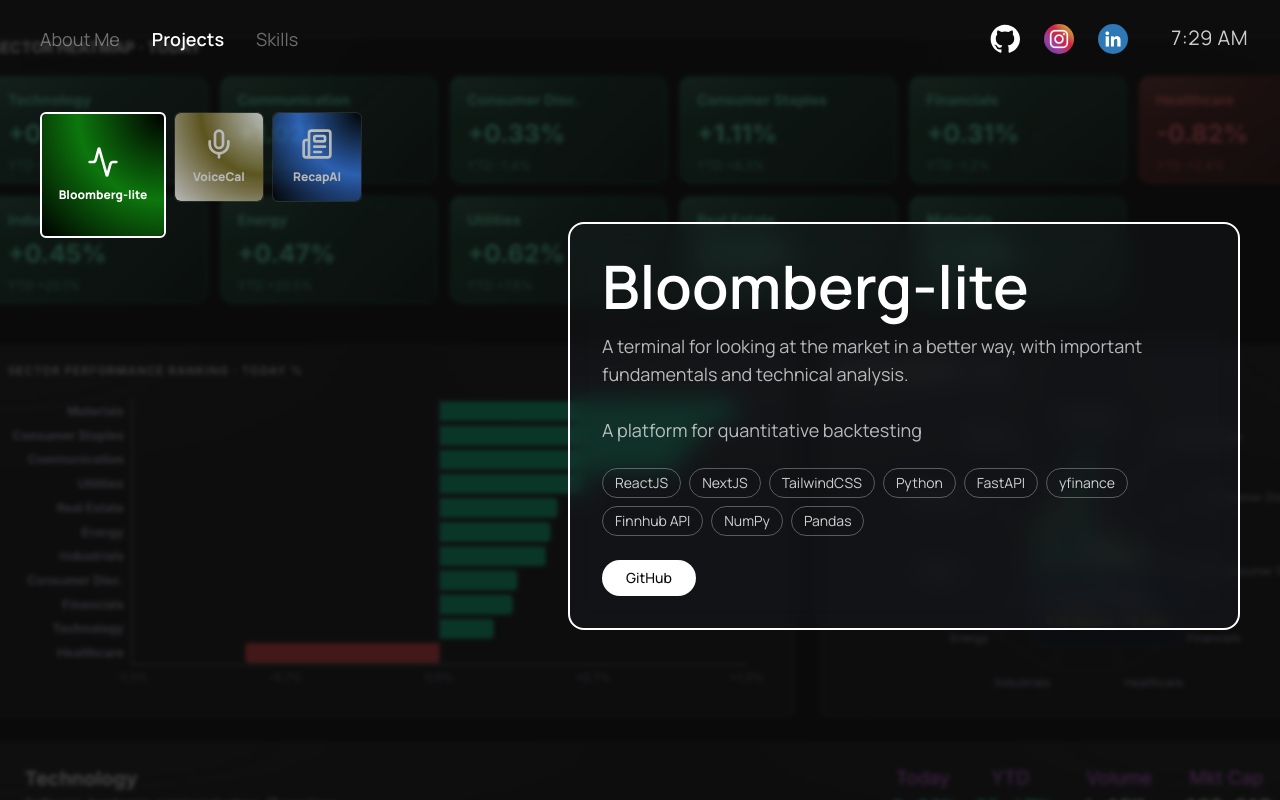
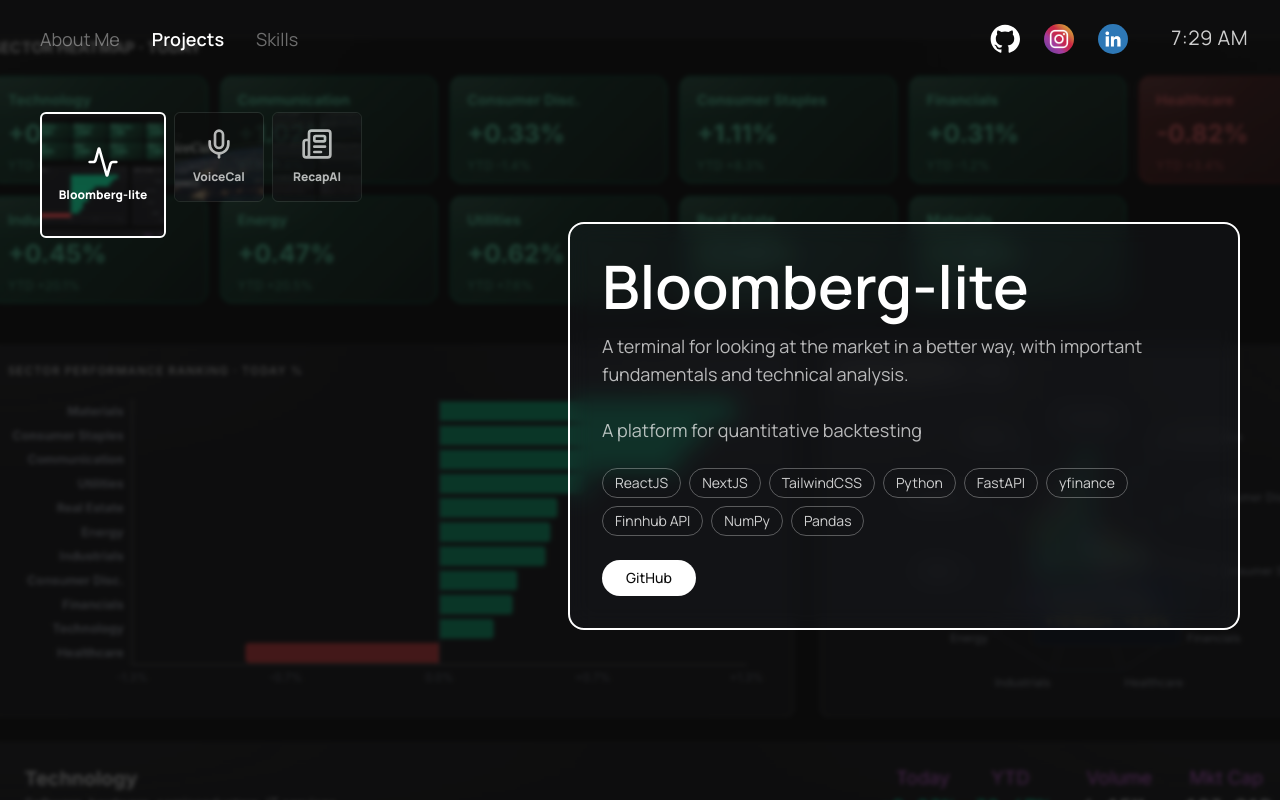
Before and after one commit to JoelSaputra/portfolio, a Next.js app: page /home in a window 1280 px wide. Both pictures are taken after a click on the button "Projects". Built offline with nearby package versions, Linux system fonts and the light colour scheme.

Commit message:
update thumbnails for project

```diff
--- a/src/components/AboutMe.js
+++ b/src/components/AboutMe.js
@@ -1,13 +1,13 @@
 import { SVG3D } from "3dsvg";
+import { User } from "lucide-react";
 
 export const id = "about-me";
 
 export function Thumbnail() {
   return (
-    <div
-      className="h-full w-full rounded-md"
-      style={{ background: "linear-gradient(135deg, #22c55eaa, #0a0a0a 85%)" }}
-    />
+    <div className="matte-metal-card flex h-full w-full items-center justify-center rounded-md">
+      <User className="h-8 w-8 text-white" />
+    </div>
   );
 }
 
--- a/src/components/createProjectTile.js
+++ b/src/components/createProjectTile.js
@@ -19,24 +19,34 @@
     id,
     Thumbnail() {
       return (
+        <div className="relative flex h-full w-full items-center justify-center overflow-hidden rounded-md">
           <div
-          className="flex h-full w-full items-center justify-center rounded-md"
+            className="absolute inset-0 scale-110"
             style={{
               background: thumbnailColors
                 ? `radial-gradient(ellipse at top right, ${thumbnailColors.join(", ")})`
                 : thumbnailColor
                 ? `linear-gradient(135deg, ${thumbnailColor}, #0a0a0a 85%)`
                 : "#1a1a1a",
+              ...(backgroundImage
+                ? {
+                    backgroundImage: `linear-gradient(rgba(10,10,10,0.45), rgba(10,10,10,0.45)), url("${backgroundImage}")`,
+                    backgroundSize: "cover",
+                    backgroundPosition: "center",
+                    filter: "blur(2px)",
+                  }
+                : {}),
             }}
-        >
+          />
+
           {thumbnailImage ? (
             <img
               src={thumbnailImage}
               alt={`${name} thumbnail`}
-              className="h-4/5 w-4/5 object-contain"
+              className="relative h-4/5 w-4/5 object-contain"
             />
           ) : (
-            <div className="flex flex-col items-center gap-2">
+            <div className="relative flex flex-col items-center gap-2">
               {Icon && <Icon className="h-8 w-8 text-white" />}
               <p className="px-3 text-center text-[12px] font-extrabold  text-white">{name}</p>
             </div>
```
Lines whose indentation alone changed are shown as unchanged.
